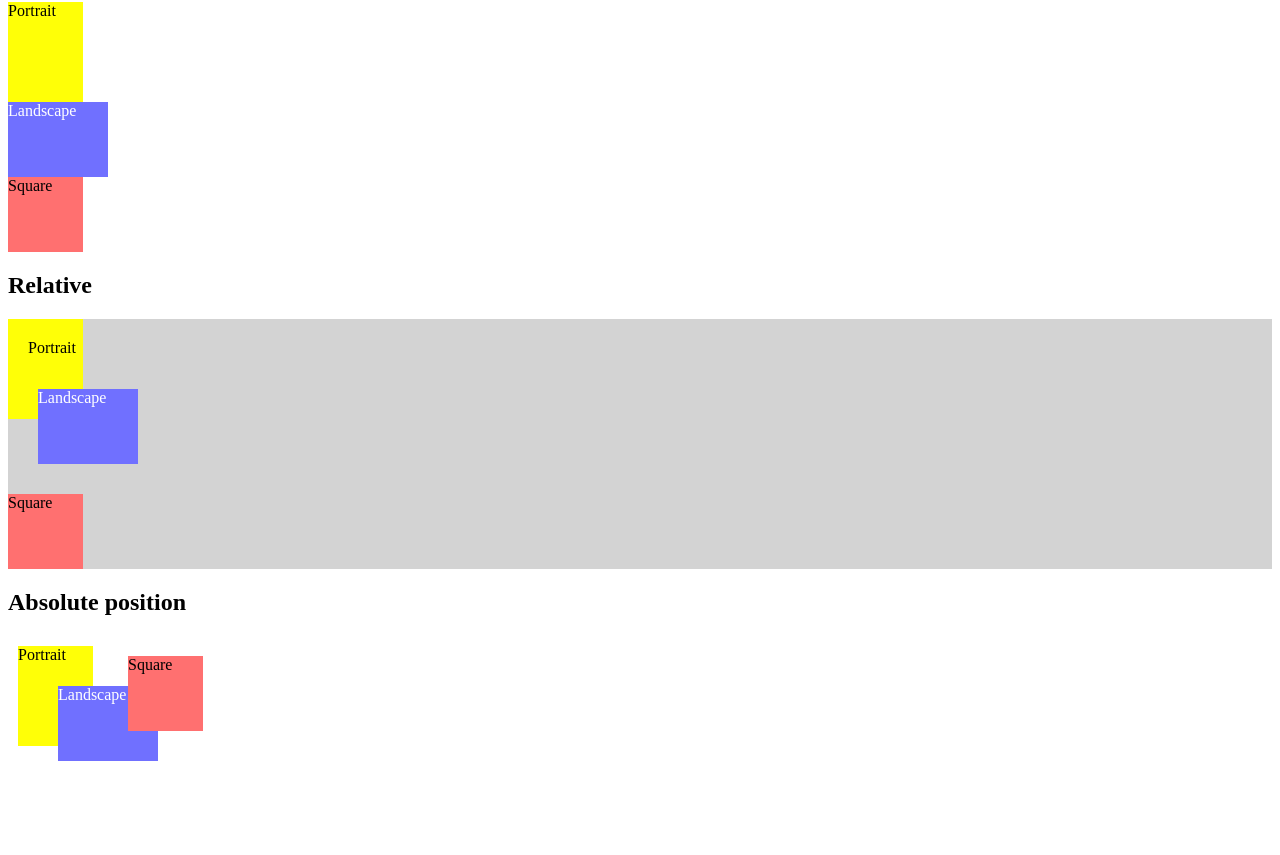
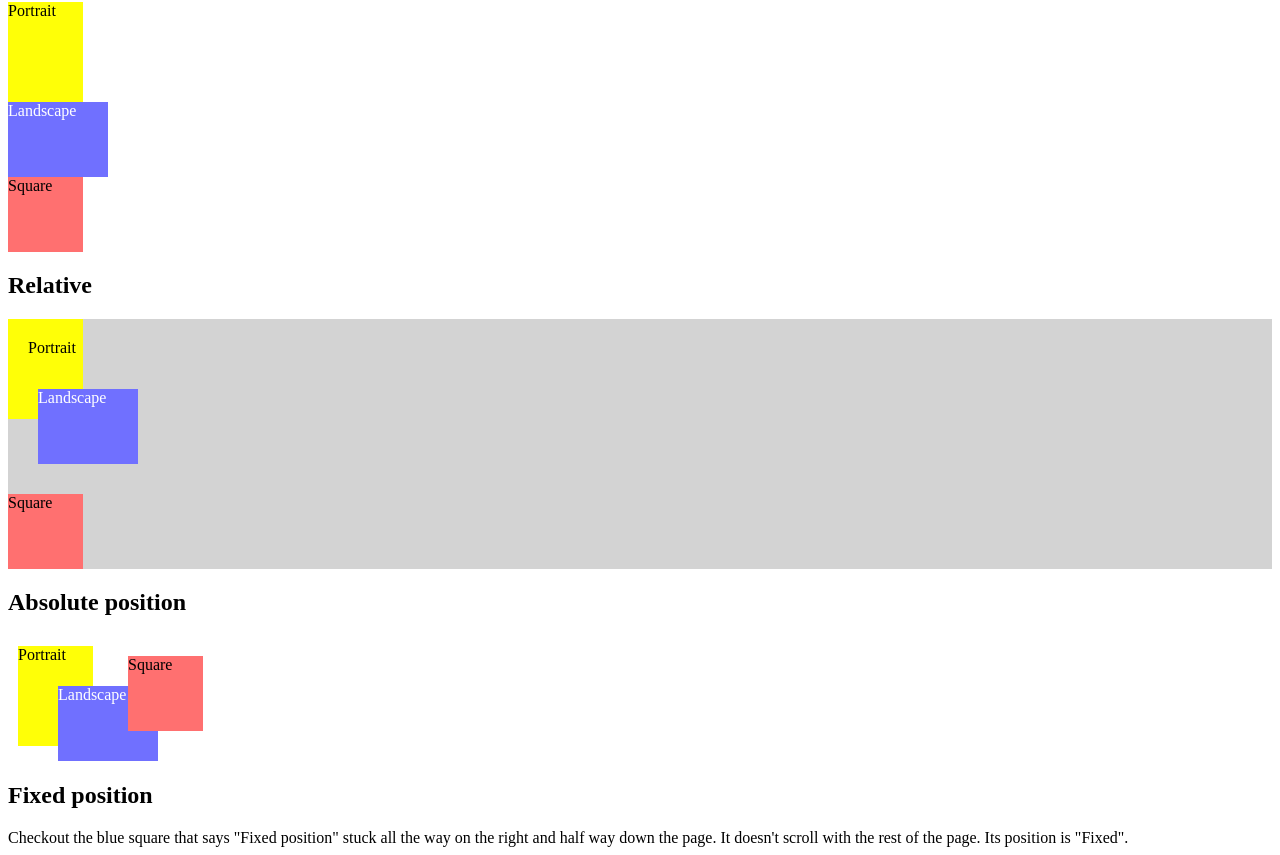
Before and after one commit to EthanLawyer/kanbas-react-web-app, a React (Create React App) app: page /#/Labs/Lab2 in a window 1280 px wide. Shown: the part 2728-3583 px from the top of the page. Before the commit the page ends 3498 px from the top, so only its background shows below. Built offline with nearby package versions, Linux system fonts and the light colour scheme.

Commit message:
Styling fixed position

```diff
--- a/src/Labs/Lab2/index.css
+++ b/src/Labs/Lab2/index.css
@@ -145,3 +145,9 @@ p#wd-id-selector-2 {
    position: absolute;
    top: 20px;
    left: 120px;      }
+
+.wd-pos-fixed {
+  position: fixed;
+  right: 0px;
+  bottom: 50%;
+}
--- a/src/Labs/Lab2/index.tsx
+++ b/src/Labs/Lab2/index.tsx
@@ -196,6 +196,16 @@ export default function Lab2() {
           </div><br /><br /><br /><br /><br /><br /><br />
         </div>
 
+        <div id="wd-css-position-fixed">
+          <h2>Fixed position</h2>
+          Checkout the blue square that says "Fixed position" stuck all the way on the right and half way down the page. It doesn't scroll with the rest of the page. Its position is "Fixed".
+          <div className="wd-pos-fixed
+            wd-dimension-square wd-bg-color-blue
+            wd-fg-color-white">
+            Fixed position
+          </div>
+        </div>
+
       </div>
     );
   }
```
